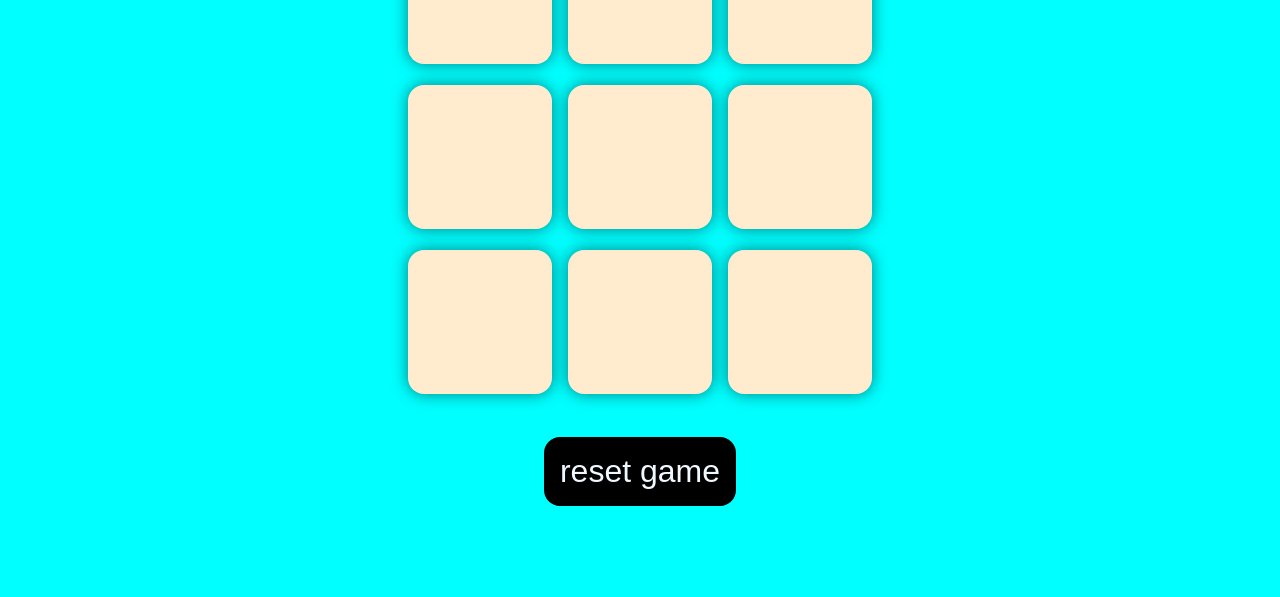
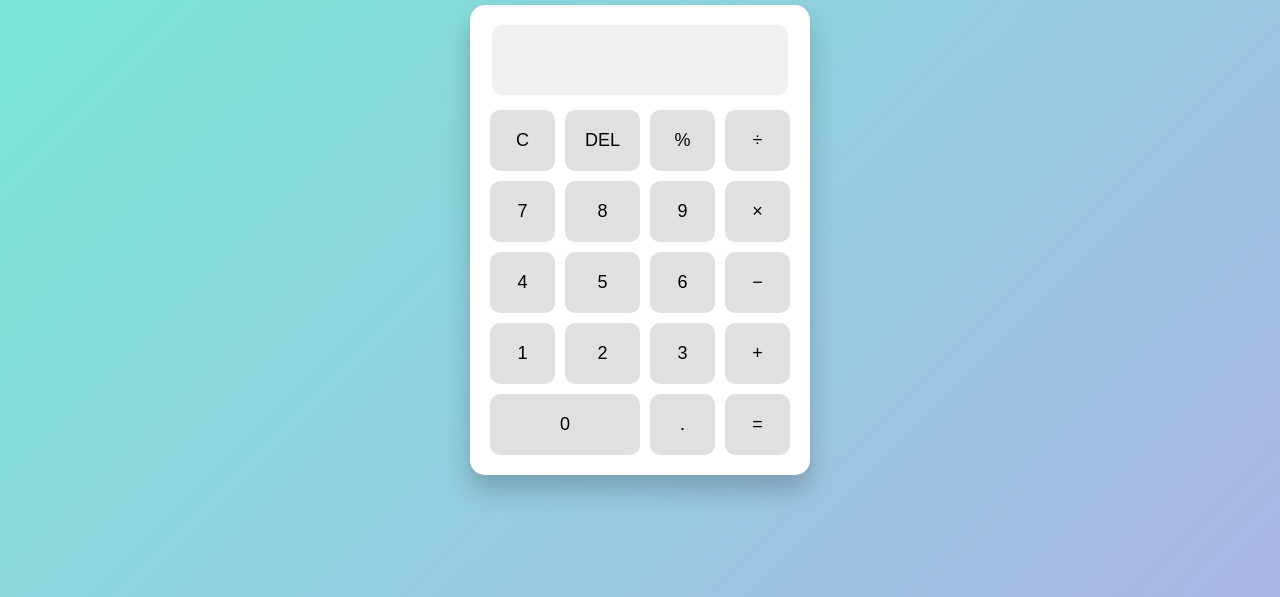
Before and after one commit to dwivedy1/Project, a plain HTML site: page index.html in a window 1280 px wide. Shown: the part 203-800 px from the top of the page. Drawn offline with Linux system fonts and the light colour scheme.

Commit message:
Add files via upload

```diff
--- a/index.html
+++ b/index.html
@@ -3,31 +3,51 @@
 <head>
     <meta charset="UTF-8">
     <meta name="viewport" content="width=device-width, initial-scale=1.0">
-    <title>game</title>
-    <link rel="stylesheet" href="style.css"/>
+    <title>Document</title>
 </head>
 <body>
-    <div class="msg-container hide">
-        <p id="msg">winner</p>
-        <button id="new-btn">New game</button>
+    <!DOCTYPE html>
+<html lang="en">
+<head>
+  <meta charset="UTF-8" />
+  <meta name="viewport" content="width=device-width, initial-scale=1.0" />
+  <title>Modern Calculator</title>
+  <link rel="stylesheet" href="style.css" />
+</head>
+<body>
+  <main><h1>Calculator</h1>
+  <div class="calculator">
+    <input type="text" id="display" readonly />
+    <div class="buttons">
+      <button onclick="clearDisplay()">C</button>
+      <button onclick="deleteLast()">DEL</button>
+      <button onclick="appendValue('%')">%</button>
+      <button onclick="appendValue('/')">÷</button>
+
+      <button onclick="appendValue('7')">7</button>
+      <button onclick="appendValue('8')">8</button>
+      <button onclick="appendValue('9')">9</button>
+      <button onclick="appendValue('*')">×</button>
+
+      <button onclick="appendValue('4')">4</button>
+      <button onclick="appendValue('5')">5</button>
+      <button onclick="appendValue('6')">6</button>
+      <button onclick="appendValue('-')">−</button>
+
+      <button onclick="appendValue('1')">1</button>
+      <button onclick="appendValue('2')">2</button>
+      <button onclick="appendValue('3')">3</button>
+      <button onclick="appendValue('+')">+</button>
+
+      <button onclick="appendValue('0')" class="zero">0</button>
+      <button onclick="appendValue('.')">.</button>
+      <button onclick="calculate()">=</button>
     </div>
-    <main>
-        <h1>NAFIZA</h1>
-        <div class="container">
-        <div class="game">
-        <button class="box"></button>
-        <button class="box"></button>
-        <button class="box"></button>
-        <button class="box"></button>
-        <button class="box"></button>
-        <button class="box"></button>
-        <button class="box"></button>
-        <button class="box"></button>
-        <button class="box"></button>
-        </div>
-        </div>
-        <button id="reset-btn">reset game</button>
-    </main>
-    <script src="app.js"></script>
+  </div>
+  </main>
+  <script src="script.js"></script>
 </body>
 </html>
+
+</body>
+</html>
--- /dev/null
+++ b/script.js
@@ -0,0 +1,21 @@
+const display = document.getElementById('display');
+
+function appendValue(value) {
+  display.value += value;
+}
+
+function clearDisplay() {
+  display.value = '';
+}
+
+function deleteLast() {
+  display.value = display.value.slice(0, -1);
+}
+
+function calculate() {
+  try {
+    display.value = eval(display.value);
+  } catch {
+    display.value = 'Error';
+  }
+}
--- a/style.css
+++ b/style.css
@@ -1,78 +1,63 @@
-{
-    margin: 0;
-    padding: 0;
+body {
+  background: linear-gradient(135deg, #74ebd5, #acb6e5);
+  height: 100vh;
+  display: flex;
+  justify-content: center;
+  align-items: center;
+  text-align: center;
+  font-family: 'Segoe UI', sans-serif;
+  margin: 0;
 }
 
-body{
-    background-color: aqua;
-    text-align: center;
+
+
+.calculator {
+  background: #fff;
+  padding: 20px;
+  border-radius: 15px;
+  box-shadow: 0 15px 25px rgba(0, 0, 0, 0.2);
+  width: 300px;
+  text-align: center;
 }
 
-.container{
-    height: 70vh;
-    display: flex;
-    justify-content: center;
-    align-items: center;
-}
-.game{
-    height: 60vmin;
-    width: 60vmin;
-    display: flex;
-    flex-wrap: wrap;
-    justify-content: center;
-    align-items: center;
-    gap: 2vmin;
-}
-.box{
-    height: 18vmin;
-    width: 18vmin;
-    border-radius: 1rem;
-    border: none;
-    box-shadow: 0 0 1rem rgba(0,0,0,0.5);
-    font-size: 8vmin;
-    color: black;
-    border-radius: 1rem;
-    border: none;
-    background-color: blanchedalmond;
+#display {
+  width: 92%;
+  height: 50px;
+  font-size: 24px;
+  text-align: right;
+  padding: 10px;
+  border: none;
+  margin-bottom: 15px;
+  border-radius: 10px;
+  background-color: #f0f0f0;
 }
 
-#msg {
-    color: brown;
-    font-size: 8vmin;
+.buttons {
+  display: grid;
+  grid-template-columns: repeat(4, 1fr);
+  gap: 10px;
+
 }
 
-.msg-container {
-    height: 30vmin;
-    display: flex;
-    justify-content: center;
-    align-items: center;
-    flex-direction: column;
-    gap: 2rem;
+button {
+  padding: 20px;
+  font-size: 18px;
+  border: none;
+  border-radius: 10px;
+  box-shadow: 30px;
+  background-color: #e0e0e0;
+  cursor: pointer;
+  transition: background-color 0.2s ease, transform 0.1s ease;
 }
 
-.hide{
-    display: none;
+button:hover {
+  background-color: #d4d4d4;
 }
 
-#new-btn {
-    padding: 0.5rem;
-    font-size: 1rem;
-    background-color: black;
-    color: aliceblue;
-    border-radius: 1rem;
-    border: none;
+button:active {
+  transform: scale(0.95);
 }
 
-#msg{
-    color: black;
-    font-size: xx-large;
+button.zero {
+  grid-column: span 2;
 }
-
-#reset-btn {
-    padding: 1rem;
-    font-size: 2rem;
-    background-color: black;
-    color: aliceblue;
-    border-radius: 1rem;
-    border: none;
-}
```
